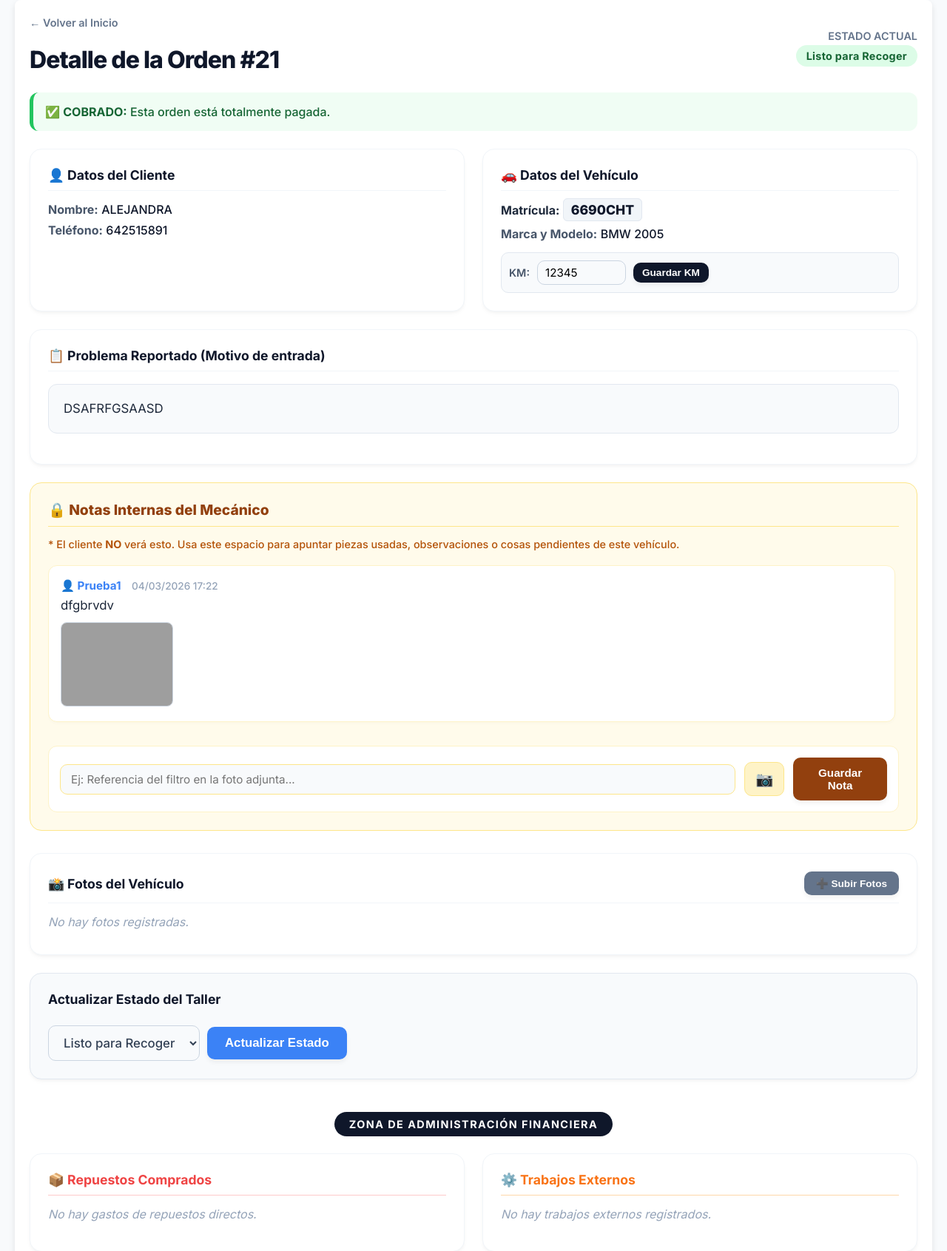
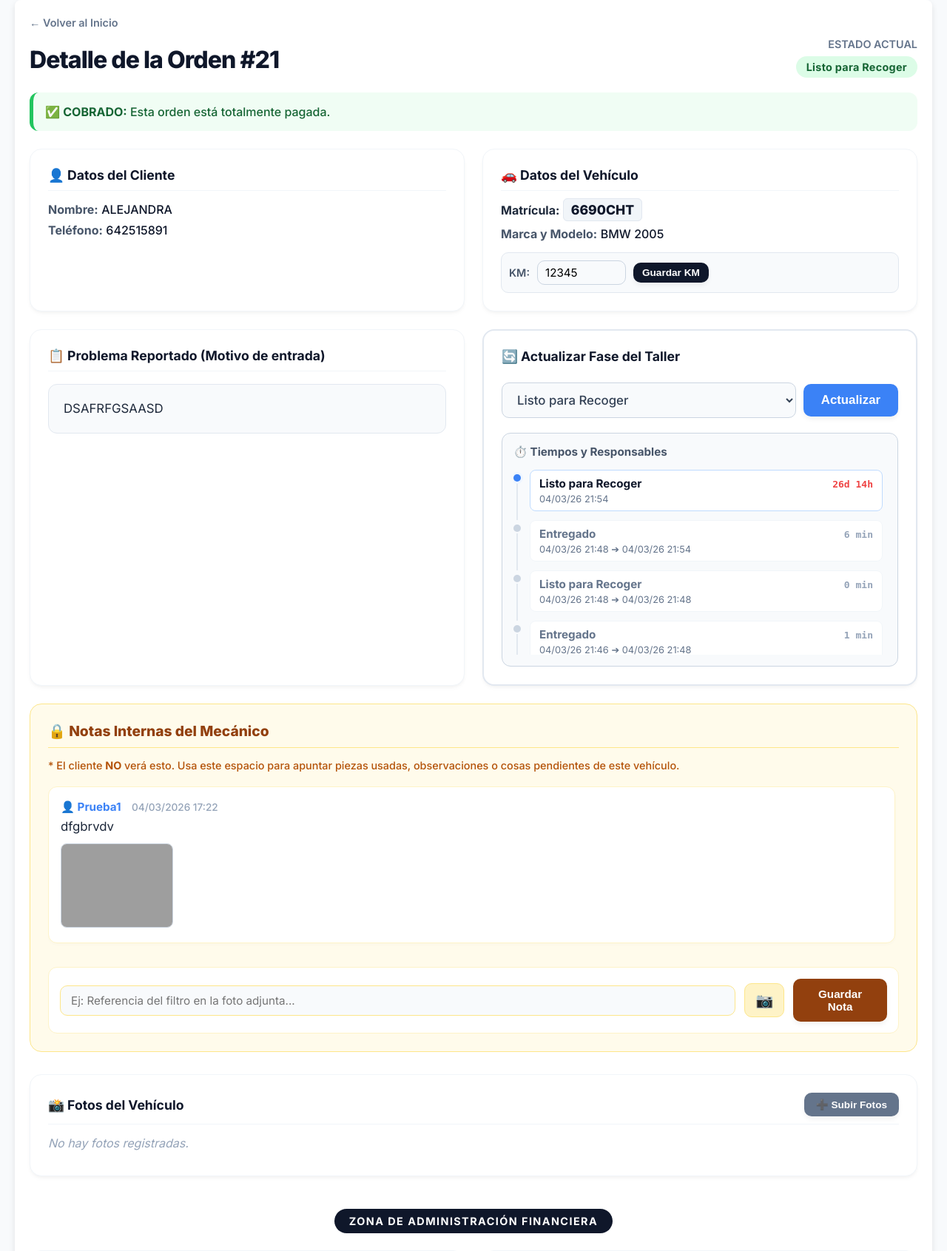
Before and after one commit to josepipe300-wq/servimax-app, a Django app: page /orden/21/ in a window 1280 px wide. Shown: the top 1691 px of the page at 74% size. Run offline with Django 5.2, Linux system fonts and the light colour scheme; a user stored in the database is signed in; data comes from the database, SQL or seed files in the repository; both versions use the stored data as it was after the commit; grey boxes are pictures that could not be loaded.

Commit message:
Actualizada la lógica visual del ping-pong y cronómetro en detalle_orden.html

```diff
--- a/taller/templates/taller/detalle_orden.html
+++ b/taller/templates/taller/detalle_orden.html
@@ -46,11 +46,13 @@
 
         .info-grid { display: grid; grid-template-columns: repeat(auto-fit, minmax(300px, 1fr)); gap: 24px; margin-bottom: 24px; }
 
-        .estado-badge { padding: 6px 14px; border-radius: 9999px; font-weight: 700; font-size: 0.9em; letter-spacing: 0.02em; }
+        .estado-badge { padding: 6px 14px; border-radius: 9999px; font-weight: 700; font-size: 0.9em; letter-spacing: 0.02em; display: inline-block;}
         .estado-recibido { background-color: #f1f5f9; color: #475569; }
         .estado-diagnostico { background-color: #fef3c7; color: #92400e; }
+        .estado-autorizacion { background-color: #ffedd5; color: #c2410c; border: 1px dashed #fdba74;} /* NUEVO */
         .estado-piezas { background-color: #ffe4e6; color: #e11d48; }
         .estado-reparacion { background-color: #dbeafe; color: #1e40af; }
+        .estado-pruebas { background-color: #e0e7ff; color: #4338ca; border: 1px solid #a5b4fc;} /* NUEVO */
         .estado-listo { background-color: #dcfce7; color: #166534; }
         .estado-entregado { background-color: #10b981; color: white; }
 
@@ -122,7 +124,7 @@
 <body>
     <div class="container">
 
-        <div style="display: flex; justify-content: space-between; align-items: center; margin-bottom: 20px;">
+        <div style="display: flex; justify-content: space-between; align-items: flex-end; margin-bottom: 20px; flex-wrap: wrap; gap: 15px;">
             <div>
                 <a href="{% url 'home' %}" style="text-decoration: none; color: #64748b; font-weight: 600; font-size: 0.9em;">← Volver al Inicio</a>
                 <h1 class="header-title">Detalle de la Orden #{{ orden.id }}</h1>
@@ -132,8 +134,10 @@
                 <span class="estado-badge
                     {% if orden.estado == 'Recibido' %}estado-recibido
                     {% elif orden.estado == 'En Diagnostico' %}estado-diagnostico
+                    {% elif orden.estado == 'Esperando Autorizacion' %}estado-autorizacion
                     {% elif orden.estado == 'Esperando Piezas' %}estado-piezas
                     {% elif orden.estado == 'En Reparacion' %}estado-reparacion
+                    {% elif orden.estado == 'En Pruebas' %}estado-pruebas
                     {% elif orden.estado == 'Listo para Recoger' %}estado-listo
                     {% elif orden.estado == 'Entregado' %}estado-entregado{% endif %}
                 ">
@@ -230,13 +234,84 @@
             </div>
         </div>
 
-        <div class="section-panel">
+        <div class="info-grid">
+            <div class="section-panel" style="margin-bottom: 0;">
                 <h3 class="section-title">📋 Problema Reportado (Motivo de entrada)</h3>
                 <p style="white-space: pre-line; background: #f8fafc; padding: 20px; border-radius: 12px; border: 1px solid #e2e8f0; color: #1e293b; font-size: 1.05em; line-height: 1.5;">{{ orden.problema }}</p>
                 {% if orden.presupuesto_origen %}
                     <p style="margin-top: 12px; font-size: 0.9em; color: #64748b; font-weight: 500;">
                         <em>↳ Esta orden proviene del <a href="{% url 'detalle_presupuesto' orden.presupuesto_origen.id %}" style="color: #3b82f6; text-decoration: none;">Presupuesto #{{ orden.presupuesto_origen.id }}</a></em>
                     </p>
+                {% endif %}
+            </div>
+
+            {% if not request.user.groups.all.0.name == 'Solo Ver' %}
+            <div class="section-panel" style="margin-bottom: 0; border: 2px solid #e2e8f0;">
+                <h3 class="section-title" style="border: none; margin-bottom: 10px;">🔄 Actualizar Fase del Taller</h3>
+
+                {% if not request.user.is_superuser and orden.estado == 'Esperando Autorizacion' %}
+                    <div style="background: #fffbeb; border: 1px solid #fde68a; padding: 15px; border-radius: 10px; margin-bottom: 20px; color: #92400e;">
+                        ⏳ <strong>Vehículo en Pausa.</strong> Esperando a que Administración gestione el presupuesto y cambie el estado a "Esperando Piezas".
+                    </div>
+                {% elif not request.user.is_superuser and orden.estado == 'Listo para Recoger' %}
+                    <div style="background: #f0fdf4; border: 1px solid #bbf7d0; padding: 15px; border-radius: 10px; margin-bottom: 20px; color: #166534;">
+                        ✅ <strong>Trabajo Finalizado.</strong> Buen trabajo. Esperando a que Administración facture y entregue el vehículo al cliente.
+                    </div>
+                {% else %}
+                    <form method="post" class="form-inline" style="margin-bottom: 20px;">
+                        {% csrf_token %}
+                        <input type="hidden" name="form_type" value="estado">
+                        <select name="nuevo_estado" class="modern-select" style="flex-grow: 1; font-size: 1.05em; padding: 12px 16px;">
+                            {% for choice in estados_orden %}
+                                {% if request.user.is_superuser or choice.0 not in 'Esperando Piezas,Entregado' %}
+                                    <option value="{{ choice.0 }}" {% if orden.estado == choice.0 %}selected{% endif %}>{{ choice.1 }}</option>
+                                {% endif %}
+                            {% endfor %}
+                        </select>
+                        <button type="submit" class="btn-modern btn-primary" style="padding: 12px 24px; font-size: 1.05em;">Actualizar</button>
+                    </form>
+                {% endif %}
+
+                <div style="background: #f8fafc; border: 1px solid #cbd5e1; border-radius: 12px; padding: 15px;">
+                    <h4 style="margin: 0 0 15px 0; color: #475569; font-size: 0.95em; display: flex; align-items: center; gap: 5px;">⏱️ Tiempos y Responsables</h4>
+
+                    <div style="max-height: 250px; overflow-y: auto; padding-right: 5px;" class="custom-scroll">
+                        {% for historial in orden.historial_estados.all %}
+                            <div style="display: flex; align-items: flex-start; gap: 12px; margin-bottom: 12px; position: relative;">
+
+                                <div style="width: 10px; height: 10px; border-radius: 50%; margin-top: 6px; z-index: 2;
+                                    {% if forloop.first %}background: #3b82f6; box-shadow: 0 0 0 3px #eff6ff;{% else %}background: #cbd5e1;{% endif %}">
+                                </div>
+
+                                {% if not forloop.last %}
+                                <div style="position: absolute; left: 4px; top: 18px; bottom: -12px; width: 2px; background: #e2e8f0; z-index: 1;"></div>
+                                {% endif %}
+
+                                <div style="flex: 1; background: white; padding: 8px 12px; border-radius: 8px; border: 1px solid {% if forloop.first %}#bfdbfe{% else %}#f1f5f9{% endif %};">
+                                    <div style="display: flex; justify-content: space-between; align-items: baseline;">
+                                        <strong style="color: {% if forloop.first %}#0f172a{% else %}#64748b{% endif %}; font-size: 0.95em;">
+                                            {{ historial.estado }}
+                                        </strong>
+
+                                        <span style="font-weight: 700; font-family: monospace; font-size: 1em;
+                                            {% if forloop.first and 'd' in historial.duracion %}color: #ef4444;{% elif forloop.first %}color: #f59e0b;{% else %}color: #94a3b8;{% endif %}">
+                                            {{ historial.duracion }}
+                                        </span>
+                                    </div>
+                                    <div style="font-size: 0.8em; color: #64748b; margin-top: 4px;">
+                                        {% if historial.usuario %}
+                                            <span style="background: #e2e8f0; padding: 2px 6px; border-radius: 4px; color: #334155; font-weight: 600; font-size: 0.85em; margin-right: 5px;">👤 {{ historial.usuario.username|title }}</span>
+                                        {% endif %}
+                                        {{ historial.fecha_inicio|date:"d/m/y H:i" }} {% if historial.fecha_fin %} ➔ {{ historial.fecha_fin|date:"d/m/y H:i" }}{% endif %}
+                                    </div>
+                                </div>
+                            </div>
+                        {% empty %}
+                            <p style="color: #94a3b8; font-style: italic; font-size: 0.85em; margin: 0;">No hay registro de tiempos.</p>
+                        {% endfor %}
+                    </div>
+                </div>
+            </div>
             {% endif %}
             </div>
 
@@ -325,22 +400,6 @@
             </form>
             {% endif %}
         </div>
-
-        {% if not request.user.groups.all.0.name == 'Solo Ver' %}
-        <div class="section-panel" style="background: #f8fafc; border: 1px solid #e2e8f0;">
-            <h3 class="section-title" style="border: none; margin-bottom: 10px;">Actualizar Estado del Taller</h3>
-            <form method="post" class="form-inline">
-                {% csrf_token %}
-                <input type="hidden" name="form_type" value="estado">
-                <select name="nuevo_estado" class="modern-select" style="font-size: 1.05em; padding: 12px 16px;">
-                    {% for choice in estados_orden %}
-                        <option value="{{ choice.0 }}" {% if orden.estado == choice.0 %}selected{% endif %}>{{ choice.1 }}</option>
-                    {% endfor %}
-                </select>
-                <button type="submit" class="btn-modern btn-primary" style="padding: 12px 24px; font-size: 1.05em;">Actualizar Estado</button>
-            </form>
-        </div>
-        {% endif %}
 
         {% if request.user.is_superuser %}
             <div style="margin: 50px 0 30px 0; text-align: center;">
--- a/taller/views.py
+++ b/taller/views.py
@@ -4,7 +4,8 @@ from .models import (
     Ingreso, Gasto, Cliente, Vehiculo, OrdenDeReparacion, Empleado,
     TipoConsumible, CompraConsumible, Factura, LineaFactura, FotoVehiculo,
     Presupuesto, LineaPresupuesto, UsoConsumible, AjusteStockConsumible,
-    CierreTarjeta, NotaTablon, NotaInternaOrden, DeudaTaller,AmpliacionDeuda,
+    CierreTarjeta, NotaTablon, NotaInternaOrden, DeudaTaller, AmpliacionDeuda,
+    HistorialEstadoOrden # <-- AÑADIDO
 )
 from django.db.models import Sum, F, Q
 from django.db import transaction
@@ -291,7 +292,6 @@ def ingresar_vehiculo(request):
         return HttpResponseForbidden("<h2>🔒 ACCESO DENEGADO</h2><p>No tienes permiso para ingresar vehículos.</p><br><a href='/' style='padding: 10px 20px; background: #007bff; color: white; text-decoration: none; border-radius: 5px;'>← Volver al Inicio</a>")
 
     if request.method == 'POST':
-        # --- NUEVO: Recibimos el ID del cliente si se seleccionó del desplegable ---
         cliente_id = request.POST.get('cliente_existente')
 
         nombre_cliente = request.POST.get('cliente_nombre', '').upper()
@@ -311,11 +311,9 @@ def ingresar_vehiculo(request):
         problema_reportado = request.POST['problema'].upper()
 
         with transaction.atomic():
-            # --- NUEVA LÓGICA: ¿Cliente Existente o Nuevo? ---
             if cliente_id:
                 try:
                     cliente = Cliente.objects.get(id=cliente_id)
-                    # Actualizamos sus datos por si corregiste algo en el formulario al ingresarlo
                     cliente.nombre = nombre_cliente
                     if telefono_cliente: cliente.telefono = telefono_cliente
                     cliente.tipo_documento = tipo_documento
@@ -328,13 +326,11 @@ def ingresar_vehiculo(request):
                 except Cliente.DoesNotExist:
                     cliente, created = Cliente.objects.get_or_create(telefono=telefono_cliente, defaults={'nombre': nombre_cliente})
             else:
-                # Si no seleccionó del desplegable, lo crea como siempre
                 cliente, created = Cliente.objects.get_or_create(telefono=telefono_cliente, defaults={'nombre': nombre_cliente})
                 cliente.nombre = nombre_cliente; cliente.tipo_documento = tipo_documento; cliente.documento_fiscal = documento_fiscal
                 cliente.direccion_fiscal = direccion_fiscal; cliente.codigo_postal_fiscal = codigo_postal_fiscal
                 cliente.ciudad_fiscal = ciudad_fiscal; cliente.provincia_fiscal = provincia_fiscal
                 cliente.save()
-            # --------------------------------------------------
 
             vehiculo, v_created = Vehiculo.objects.get_or_create(matricula=matricula_vehiculo, defaults={'marca': marca_vehiculo, 'modelo': modelo_vehiculo, 'kilometraje': kilometraje_vehiculo, 'cliente': cliente})
             if not v_created:
@@ -377,7 +373,6 @@ def ingresar_vehiculo(request):
             }
         })
 
-    # --- NUEVO: Empaquetar TODOS los clientes para enviarlos al desplegable ---
     clientes = Cliente.objects.all().order_by('nombre')
     clientes_con_datos = []
     for cliente in clientes:
@@ -397,7 +392,7 @@ def ingresar_vehiculo(request):
 
     context = {
         'presupuestos_disponibles_data': presupuestos_con_datos_fiscales,
-        'clientes_data': clientes_con_datos # <-- Esto permite crear el desplegable en el HTML
+        'clientes_data': clientes_con_datos
     }
     return render(request, 'taller/ingresar_vehiculo.html', context)
 
@@ -804,6 +799,9 @@ def editar_presupuesto(request, presupuesto_id):
     return render(request, 'taller/editar_presupuesto.html', context)
 
 
+# ==========================================
+# --- NUEVA LÓGICA DE LISTA DE ÓRDENES ---
+# ==========================================
 @login_required
 def lista_ordenes(request):
     if request.method == 'POST':
@@ -820,12 +818,22 @@ def lista_ordenes(request):
         return redirect('lista_ordenes')
 
     ordenes_activas = OrdenDeReparacion.objects.exclude(estado='Entregado').select_related('vehiculo', 'cliente')
-    ordenes_clientes = ordenes_activas.filter(trabajo_interno=False).order_by('id')
-    ordenes_taller = ordenes_activas.filter(trabajo_interno=True).order_by('id')
+
+    # 1. Coches en los que el mecánico TIENE que trabajar hoy
+    ordenes_taller = ordenes_activas.filter(
+        estado__in=['Recibido', 'En Diagnostico', 'Esperando Piezas', 'En Reparacion', 'En Pruebas']
+    ).order_by('id')
+
+    # 2. Coches atascados (esperando al jefe o al cliente)
+    ordenes_pausadas = ordenes_activas.filter(estado='Esperando Autorizacion').order_by('id')
+
+    # 3. Coches terminados (solo los gestiona el jefe)
+    ordenes_listas = ordenes_activas.filter(estado='Listo para Recoger').order_by('id')
 
     return render(request, 'taller/lista_ordenes.html', {
-        'ordenes_clientes': ordenes_clientes,
-        'ordenes_taller': ordenes_taller
+        'ordenes_taller': ordenes_taller,
+        'ordenes_pausadas': ordenes_pausadas,
+        'ordenes_listas': ordenes_listas
     })
 
 @login_required
@@ -867,7 +875,10 @@ def detalle_orden(request, orden_id):
         if form_type == 'estado':
             nuevo_estado = request.POST.get('nuevo_estado')
             if nuevo_estado in [choice[0] for choice in OrdenDeReparacion.ESTADO_CHOICES]:
-                orden.estado = nuevo_estado; orden.save()
+                # --- NUEVO: Le inyectamos el usuario que ha pulsado el botón ---
+                orden._usuario_actual = request.user
+                orden.estado = nuevo_estado
+                orden.save()
             return redirect('detalle_orden', orden_id=orden.id)
 
         elif form_type == 'kilometraje':
@@ -888,19 +899,18 @@ def detalle_orden(request, orden_id):
 
         elif form_type == 'nota_interna':
             texto_nota = request.POST.get('texto_nota')
-            imagen_nota = request.FILES.get('imagen_nota') # <--- NUEVO: Atrapamos la foto
+            imagen_nota = request.FILES.get('imagen_nota')
 
             if texto_nota:
                 NotaInternaOrden.objects.create(
                     orden=orden,
                     autor=request.user,
                     texto=texto_nota,
-                    imagen=imagen_nota # <--- NUEVO: La guardamos
+                    imagen=imagen_nota
                 )
             return redirect('detalle_orden', orden_id=orden.id)
 
 
-        # --- NUEVO: LÓGICA DE COBRO AUTOMÁTICO ---
         elif form_type == 'registrar_pago':
             importe = Decimal(request.POST.get('importe_pago', '0'))
             metodo = request.POST.get('metodo_pago')
@@ -926,7 +936,6 @@ def detalle_orden(request, orden_id):
                         except DeudaTaller.DoesNotExist: pass
             return redirect('detalle_orden', orden_id=orden.id)
 
-    # Datos para el formulario de pago
     metodos_pago = Ingreso.METODO_PAGO_CHOICES
     deudas_pendientes = [d for d in DeudaTaller.objects.all() if d.estado == 'Pendiente']
 
@@ -935,7 +944,7 @@ def detalle_orden(request, orden_id):
         'abonos': abonos, 'pendiente_pago': pendiente_pago, 'tipos_consumible': tipos_consumible,
         'fotos': orden.fotos.all(), 'estados_orden': OrdenDeReparacion.ESTADO_CHOICES, 'whatsapp_url': whatsapp_url,
         'notas_internas': orden.notas_internas.all(),
-        'metodos_pago': metodos_pago, 'deudas_pendientes': deudas_pendientes # <-- Variables nuevas
+        'metodos_pago': metodos_pago, 'deudas_pendientes': deudas_pendientes
     }
     return render(request, 'taller/detalle_orden.html', context)
 
@@ -1314,7 +1323,6 @@ def informe_rentabilidad(request):
         total_ganancia_mo += pvp_mo
         total_ganancia_piezas += ganancia_piezas_orden
 
-        # NUEVO: Comprobar si se pagó con Trueque (Compensación)
         metodos = list(orden.ingreso_set.values_list('metodo_pago', flat=True))
         es_compensado = 'COMPENSACION' in metodos
 
@@ -1325,7 +1333,7 @@ def informe_rentabilidad(request):
             'ganancia_piezas': ganancia_piezas_orden,
             'grua_facturada': grua_en_esta_factura,
             'ganancia_total_taller': ganancia_total_taller,
-            'es_compensado': es_compensado # <-- Enviado al HTML para poner la etiqueta
+            'es_compensado': es_compensado
         })
 
     ganancia_grua_directa = ingresos_grua.aggregate(total=Sum('importe'))['total'] or Decimal('0.00')
```
Also changed, not shown: taller/models.py (+88 -27 lines), db.sqlite3, taller/migrations/0047_alter_lineafactura_tipo_alter_lineapresupuesto_tipo_and_more.py (added), taller/migrations/0048_historialestadoorden_usuario.py (added). Lines whose indentation alone changed are shown as unchanged.
